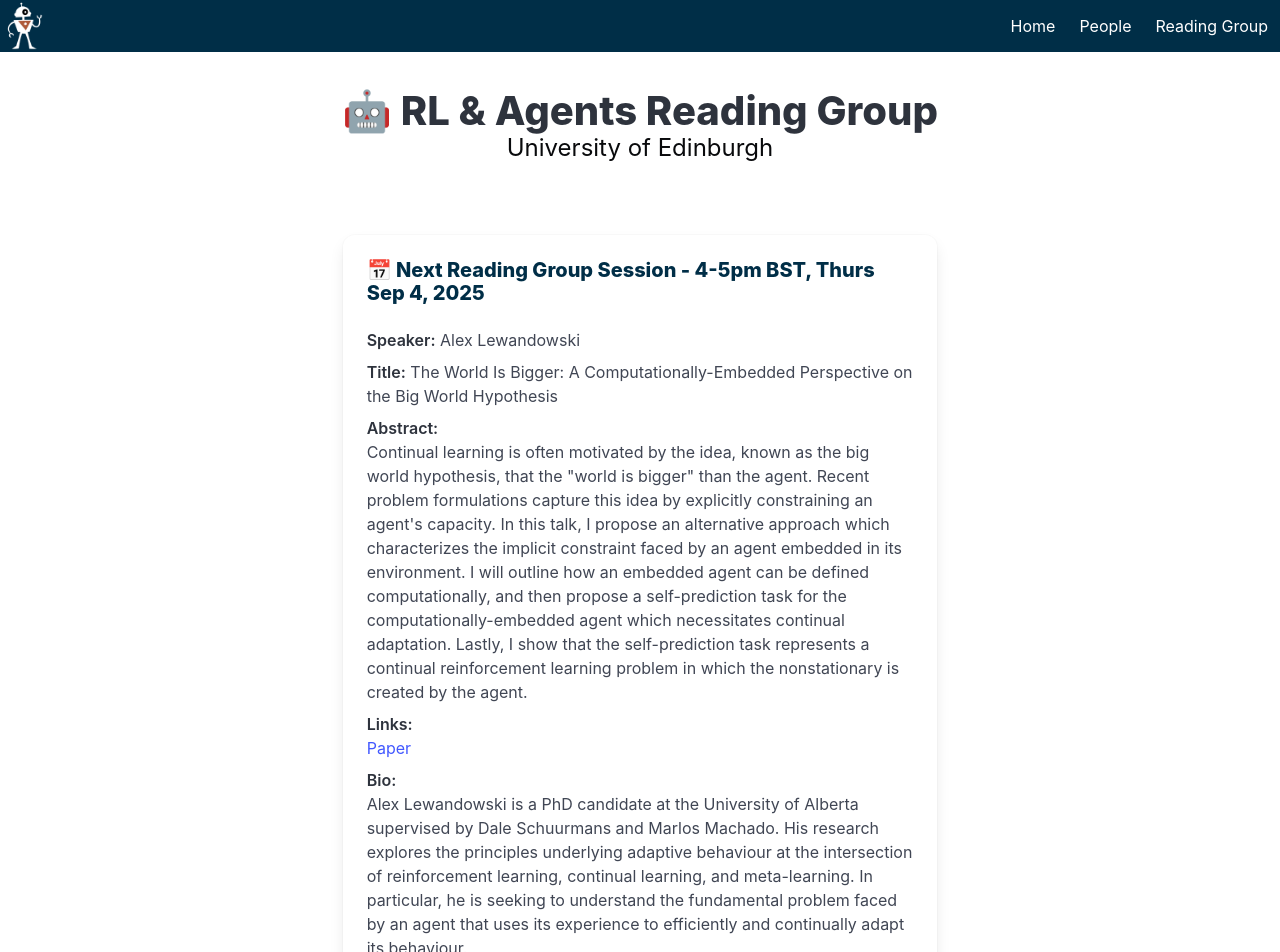
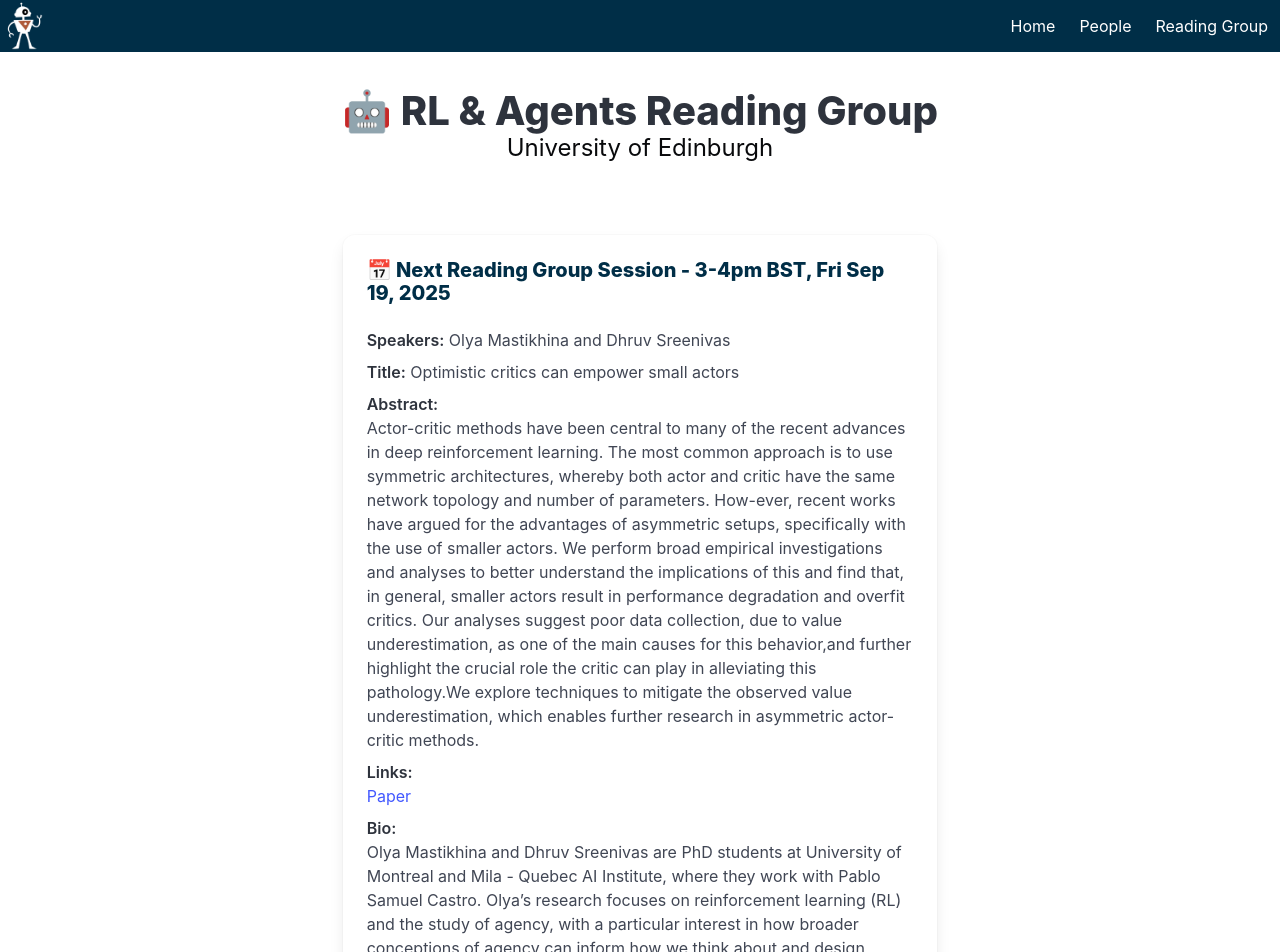
Before and after one commit to edinburgh-rl/edinburgh-rl.github.io, a Next.js app: page /reading-group in a window 1280 px wide. Shown: the top 952 px of the page. Built offline with nearby package versions, Linux system fonts and the light colour scheme.

Commit message:
chore: updated reading group next meeting info

```diff
--- a/app/reading-group/page.tsx
+++ b/app/reading-group/page.tsx
@@ -25,22 +25,22 @@ export default function ReadingGroup() {
             <div className="column is-two-thirds">
               <div className="card mb-6">
                 <div className="card-content">
-                  <h3 className="title is-5 has-text-primary">📅 Next Reading Group Session - 4-5pm BST, Thurs Sep 4, 2025</h3>
+                  <h3 className="title is-5 has-text-primary">📅 Next Reading Group Session - 3-4pm BST, Fri Sep 19, 2025</h3>
                   <div className="content">
                     <p className="mb-2">
-                      <strong>Speaker:</strong> Alex Lewandowski
+                      <strong>Speakers:</strong> Olya Mastikhina and Dhruv Sreenivas
                     </p>
                     <p className="mb-2">
-                      <strong>Title:</strong> The World Is Bigger: A Computationally-Embedded Perspective on the Big World Hypothesis
+                      <strong>Title:</strong> Optimistic critics can empower small actors
                     </p>
                     <p className="mb-2">
                       <strong>Abstract:</strong><br />
-                      Continual learning is often motivated by the idea, known as the big world hypothesis, that the &quot;world is bigger&quot; than the agent. Recent problem formulations capture this idea by explicitly constraining an agent&apos;s capacity. In this talk, I propose an alternative approach which characterizes the implicit constraint faced by an agent embedded in its environment. I will outline how an embedded agent can be defined computationally, and then propose a self-prediction task for the computationally-embedded agent which necessitates continual adaptation. Lastly, I show that the self-prediction task represents a continual reinforcement learning problem in which the nonstationary is created by the agent.
+                      Actor-critic methods have been central to many of the recent advances in deep reinforcement learning. The most common approach is to use symmetric architectures, whereby  both actor and critic have the same network topology and number of parameters. How-ever, recent works have argued for the advantages of asymmetric setups, specifically with the use of smaller actors. We perform broad empirical investigations and analyses to better understand the implications of this and find that, in general, smaller actors result in performance degradation and overfit critics. Our analyses suggest poor data collection, due to value underestimation, as one of the main causes for this behavior,and further highlight the crucial role the critic can play in alleviating this pathology.We explore techniques to mitigate the observed value underestimation, which enables further research in asymmetric actor-critic methods.
                     </p>
                     <p className="mb-2">
                       <strong>Links:</strong><br />
                       <a
-                        href="https://openreview.net/pdf?id=pDR4GXgpcY"
+                        href="https://arxiv.org/abs/2506.01016"
                         target="_blank"
                         rel="noopener noreferrer"
                         className="has-text-link"
@@ -50,7 +50,7 @@ export default function ReadingGroup() {
                     </p>
                     <p className="mb-2">
                       <strong>Bio:</strong><br />
-                      Alex Lewandowski is a PhD candidate at the University of Alberta supervised by Dale Schuurmans and Marlos Machado. His research explores the principles underlying adaptive behaviour at the intersection of reinforcement learning, continual learning, and meta-learning. In particular, he is seeking to understand the fundamental problem faced by an agent that uses its experience to efficiently and continually adapt its behaviour.
+                      Olya Mastikhina and Dhruv Sreenivas are PhD students at University of Montreal and Mila - Quebec AI Institute, where they work with Pablo Samuel Castro. Olya’s research focuses on reinforcement learning (RL) and the study of agency, with a particular interest in how broader conceptions of agency can inform how we think about and design intelligent systems. Dhruv’s research focuses on sample-efficient, scalable RL, particularly on how to design and scale RL and imitation learning algorithms to complex control tasks using representation learning, exploration and new model architectures.
                     </p>
                   </div>
                 </div>
```
Also changed, not shown: 1 other file (tests, documents, lock files or other folders).
